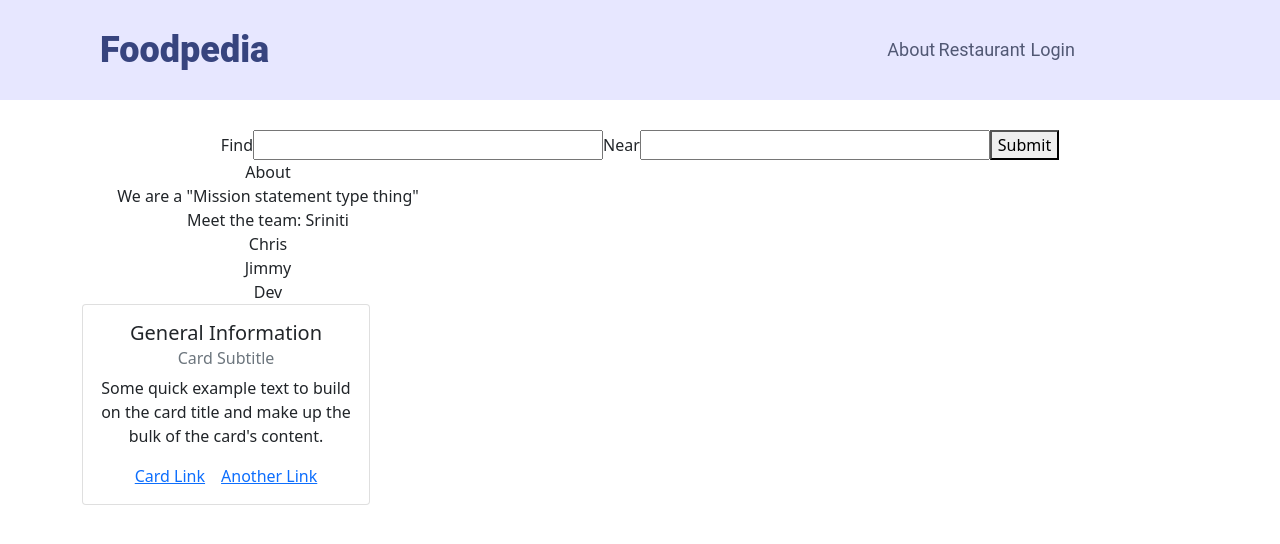
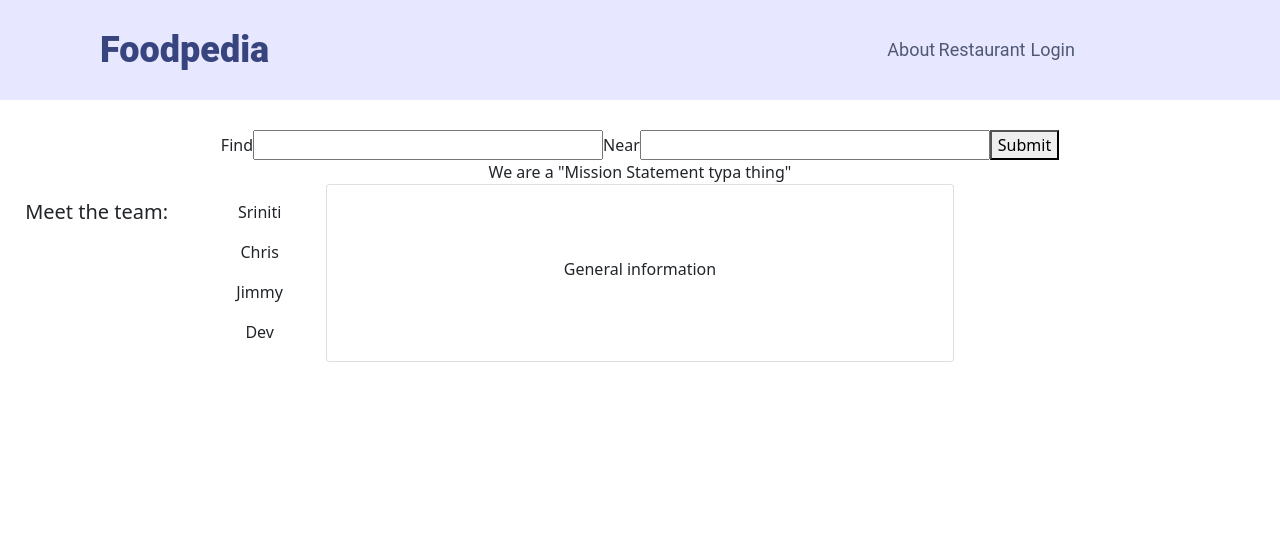
Before and after one commit to srinithi95/Foodpedia, a React (Create React App) app in the folder foodpedia/: page /about in a window 1280 px wide. Shown: the top 544 px of the page. Built offline with nearby package versions, Linux system fonts and the light colour scheme.

Commit message:
I added resturant menu and fixed about page

```diff
--- a/foodpedia/src/components/About.js
+++ b/foodpedia/src/components/About.js
@@ -1,42 +1,41 @@
 import React from 'react'
 import { Card } from 'react-bootstrap'
+<link rel="stylesheet" href="stylesheet.css"></link>
+
 const About = () => {
+
     return (
-        <div class="container center-div">
+      <div>We are a "Mission Statement typa thing"
+<div class="row">
 
-        <div class="row-md-15">
-            <div class="col-md-4">
-            About
-            <br></br>
-            We are a "Mission statement type thing"
-            <br></br>
-            Meet the team: Sriniti
-                            <br></br>
-                            Chris
-                           <br></br>
-                           Jimmy
-                           <br></br>
-                           Dev
-                           <br></br>
+  <div class="col-sm-2">
+      <div class="card-body">
+        <h5 class="card-title">Meet the team:</h5>
+      </div>
+  </div>
+  <div class="col-sm-1">
+      <div class="card-body">
+        <p class="card-text">Sriniti</p>
+        <p class="card-text">Chris</p>
+        <p class="card-text">Jimmy</p>
+        <p class="card-text">Dev</p>
+      </div>
+  </div>
+  <div class="col-sm-6">
+    <div class="card">
+      <div class="card-body">
+        <h5 class="card-title"> </h5>
 
-        </div>
-        <div class="col-md-10">
-        <Card style={{ width: '18rem' }}>
-  <Card.Body>
-    <Card.Title>General Information</Card.Title>
-    <Card.Subtitle className="mb-2 text-muted">Card Subtitle</Card.Subtitle>
-    <Card.Text>
-      Some quick example text to build on the card title and make up the bulk of
-      the card's content.
-    </Card.Text>
-    <Card.Link href="#">Card Link</Card.Link>
-    <Card.Link href="#">Another Link</Card.Link>
-  </Card.Body>
-</Card>
+        <br></br>
+        <br></br>
+        <p class="card-text">General information</p>
+        <br></br>
+        <br></br>
+      </div>
+    </div>
+  </div>
 </div>
-        </div>
-
-        </div>
+</div>
 
     )
 }
--- /dev/null
+++ b/foodpedia/src/components/Filter.css
@@ -0,0 +1,7 @@
+.custom-filter {
+    border-radius: 20px;
+}
+.filter-allover{
+    display: flex;
+    justify-content: space-around;
+}
--- a/foodpedia/src/components/Homepage.js
+++ b/foodpedia/src/components/Homepage.js
@@ -4,6 +4,7 @@ const Homepage = () => {
     return (
         <div style={{marginTop:50}}>
             homepage
+
         </div>
     )
 }
--- a/foodpedia/src/components/Restaurant.js
+++ b/foodpedia/src/components/Restaurant.js
@@ -1,11 +1,38 @@
-import React from 'react'
+import React from "react";
+import "./Filter.css";
+<link rel="stylesheet" href="stylesheet.css"></link>
+const Restaurant = ({handleTagChange,selectedTag}) => {
+    // reference was https://codesandbox.io/s/react-ecommerce-forked-wp1x1?file=/src/components/core/filter/Filter.jsx
+    // access date was 11/19/21.
+    let tagNames = ["All", "Noodle", "Rich Dishes", "Egg Rolls"];
+    return (
+        <div className="container-fluid">
+          <div className="row">
+            <div className="col-12 col-md-9">
+              <p className=" mr-2">
+                Filters: <span className="mr-4"></span>
+                {tagNames.map((tag, idx) => (
+                  <button
+                    key={idx}
+                    type="button"
+                    className={`btn mr-2 custom-filter ${
+                      selectedTag === tag
+                        ? "btn-secondary"
+                        : "btn-outline-secondary"
+                    }`}
+                    //onClick={(e) => handleTagChange(e.target.value)}
+                    value={tag}
+                  >
+                    {tag}
+                  </button>
+                ))}
+              </p>
+            </div>
+            <div className="col-12 col-md-3">
 
-const Restaurant = () => {
-    return (
-        <div>
-            Restaurant
+            </div>
+          </div>
         </div>
-    )
-}
-
+      );
+    }
 export default Restaurant
--- /dev/null
+++ b/foodpedia/src/components/stylesheet.css
@@ -0,0 +1,123 @@
+* {
+    box-sizing: border-box;
+  }
+
+  body {
+    font-family: Arial, Helvetica, sans-serif;
+  }
+
+  /* Float four columns side by side */
+  .column {
+    float: left;
+    width: 25%;
+    padding: 0 10px;
+  }
+
+  /* Remove extra left and right margins, due to padding */
+  .row {margin: 0 -5px;}
+
+  /* Clear floats after the columns */
+  .row:after {
+    content: "";
+    display: table;
+    clear: both;
+  }
+
+  /* Responsive columns */
+  @media screen and (max-width: 600px) {
+    .column {
+      width: 100%;
+      display: block;
+      margin-bottom: 20px;
+    }
+  }
+
+  /* Style the counter cards */
+  .card {
+    box-shadow: 0 4px 8px 0 rgba(0, 0, 0, 0.2);
+    padding: 16px;
+    text-align: center;
+    background-color: #f1f1f1;
+  }
+
+
+.filterDiv {
+  float: left;
+  background-color: #2196F3;
+  color: #ffffff;
+  width: 100px;
+  line-height: 100px;
+  text-align: center;
+  margin: 2px;
+  display: none;
+}
+
+.show {
+  display: block;
+}
+
+.container {
+  margin-top: 20px;
+  overflow: hidden;
+}
+
+/* Style the buttons */
+.btn {
+  border: none;
+  outline: none;
+  padding: 12px 16px;
+  background-color: #f1f1f1;
+  cursor: pointer;
+}
+
+.btn:hover {
+  background-color: #ddd;
+}
+
+.btn.active {
+  background-color: #666;
+  color: white;
+}
+
+filterSelection("all")
+function filterSelection(c) {
+  var x, i;
+  x = document.getElementsByClassName("filterDiv");
+  if (c == "all") c = "";
+  for (i = 0; i < x.length; i++) {
+    w3RemoveClass(x[i], "show");
+    if (x[i].className.indexOf(c) > -1) w3AddClass(x[i], "show");
+  }
+}
+
+function w3AddClass(element, name) {
+  var i, arr1, arr2;
+  arr1 = element.className.split(" ");
+  arr2 = name.split(" ");
+  for (i = 0; i < arr2.length; i++) {
+    if (arr1.indexOf(arr2[i]) == -1) {element.className += " " + arr2[i];}
+  }
+}
+
+function w3RemoveClass(element, name) {
+  var i, arr1, arr2;
+  arr1 = element.className.split(" ");
+  arr2 = name.split(" ");
+  for (i = 0; i < arr2.length; i++) {
+    while (arr1.indexOf(arr2[i]) > -1) {
+      arr1.splice(arr1.indexOf(arr2[i]), 1);
+    }
+  }
+  element.className = arr1.join(" ");
+}
+
+// Add active class to the current button (highlight it)
+var btnContainer = document.getElementById("myBtnContainer");
+var btns = btnContainer.getElementsByClassName("btn");
+for (var i = 0; i < btns.length; i++) {
+  btns[i].addEventListener("click", function(){
+    var current = document.getElementsByClassName("active");
+    current[0].className = current[0].className.replace(" active", "");
+    this.className += " active";
+  });
+}
```
Also changed, not shown: foodpedia/src/components/components.js (added, +42 -0 lines).
